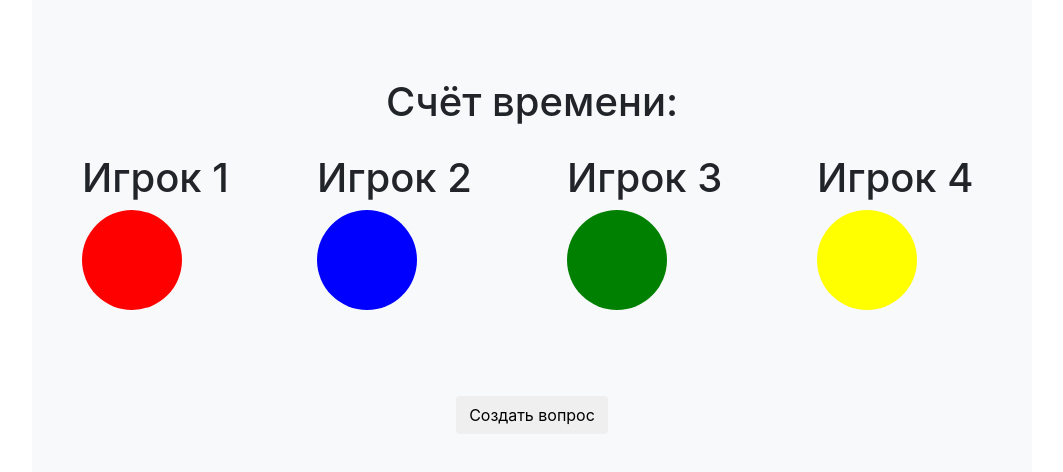
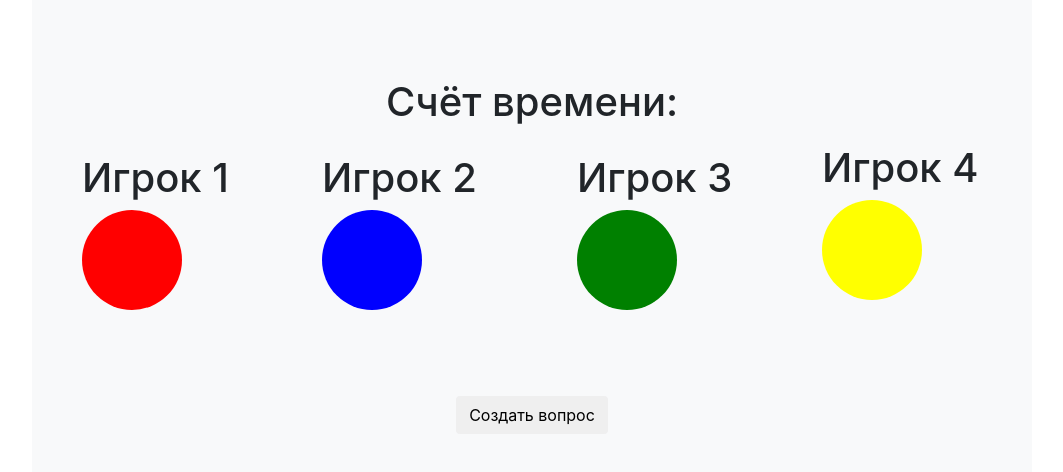
Before and after one commit to want74/MyCityYakutsk, a plain HTML site: page index.html in a window 1280 px wide. Shown: the part 682-1154 px from the top of the page, without its empty margins (108-1171 px from the left). Drawn offline with nearby package versions, Linux system fonts and the light colour scheme.

Commit message:
Add files via upload

```diff
--- a/index.html
+++ b/index.html
@@ -117,7 +117,7 @@
 			</h1>
 		</div>
 
-		<div class="col" style="margin: 20px">
+		<div class="col" style="margin: 10px">
 			<h1>
 				Игрок 4
 			</h1>
```
